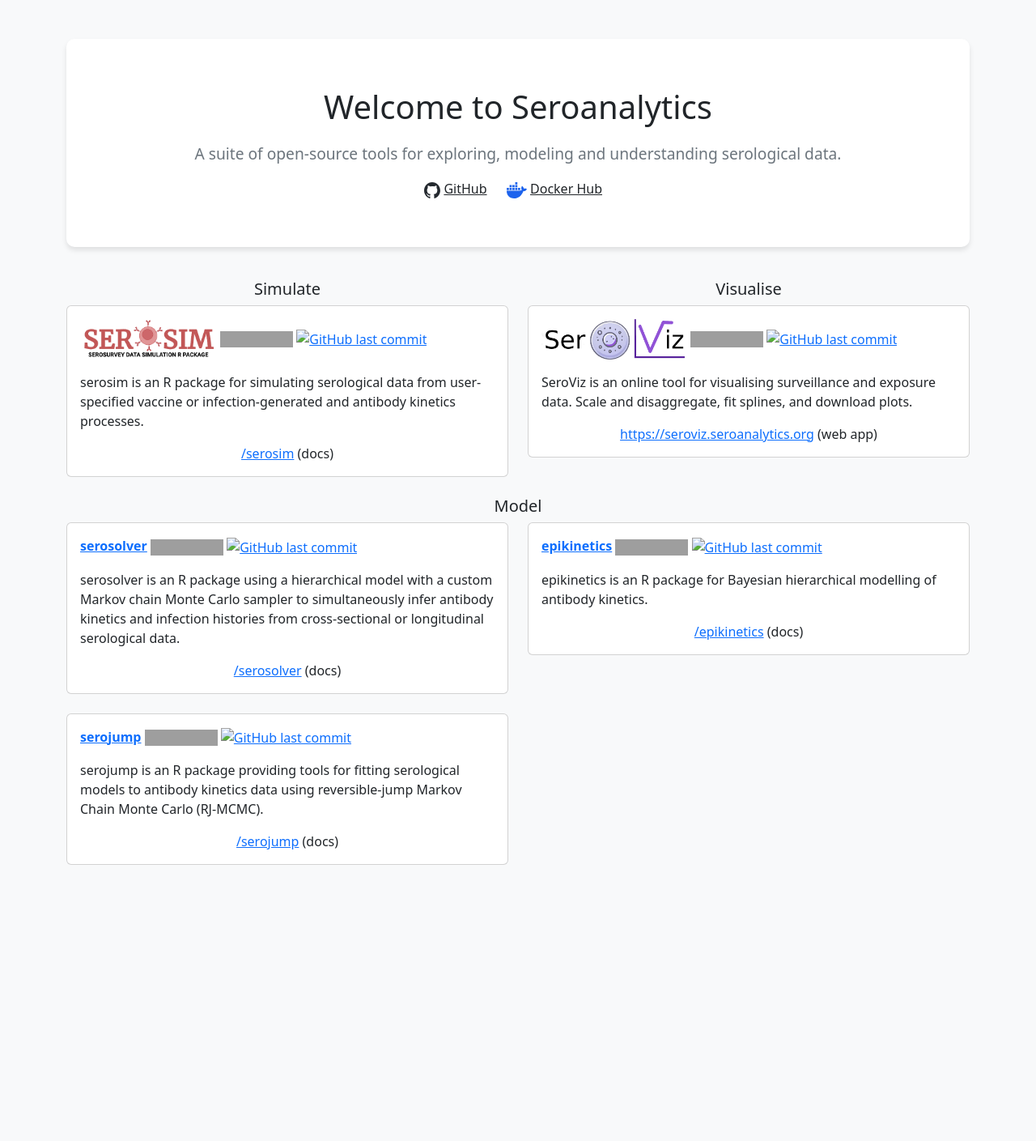
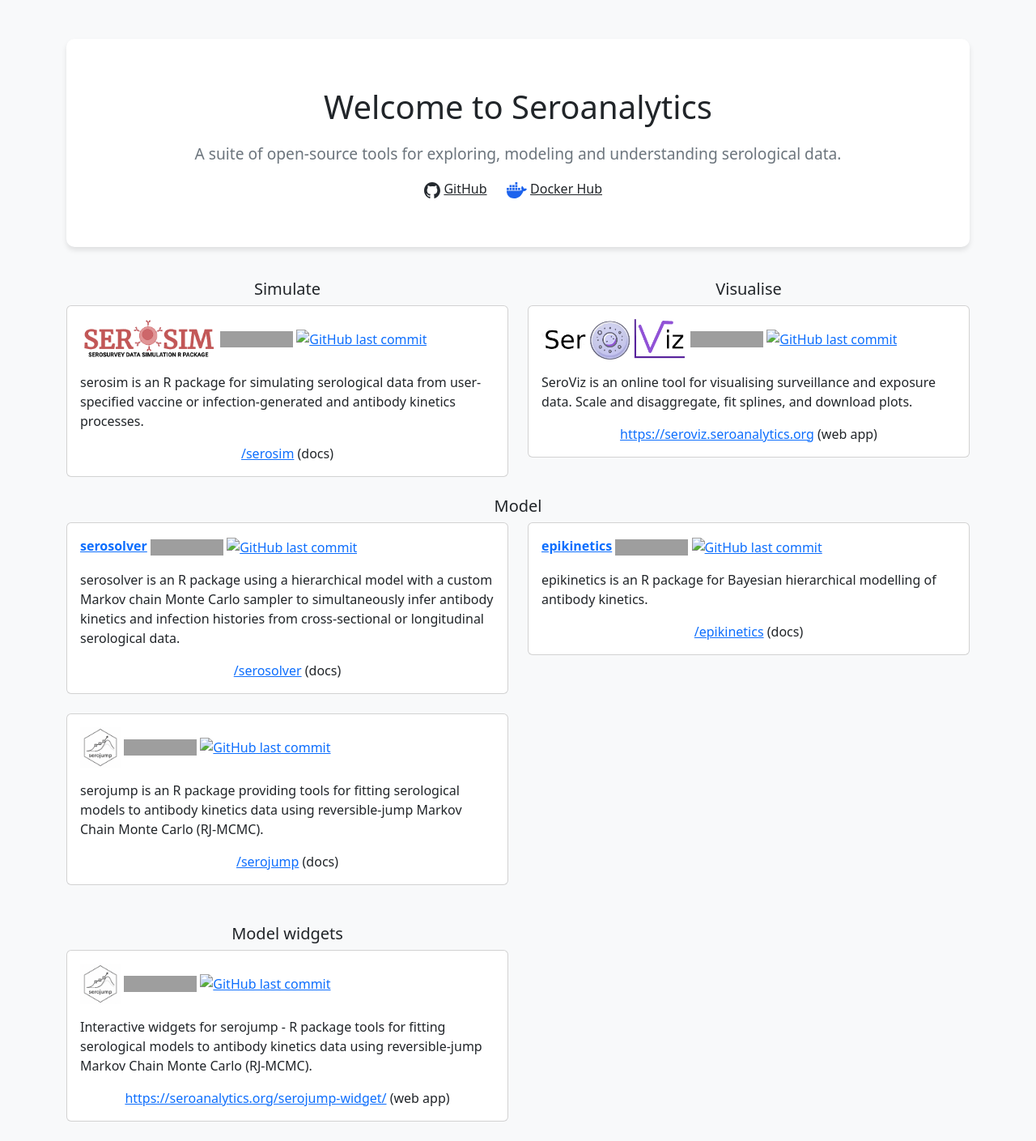
Before and after one commit to seroanalytics/seroanalytics.github.io, a Jekyll site: the page built from index.md, in a window 1280 px wide. Shown: the whole page at 81% size. Built offline with Jekyll 4.4.1, drawn with Linux system fonts in a browser that asks for light colours; before the commit the page ends 1116 px from its top, so only the background shows below that; grey boxes are pictures that could not be loaded.

Commit message:
Add Model widgets section with serojump-widgets
- Add new widgets.yml data file with serojump-widgets entry
- Update default.html layout to include Model widgets section
- Add serojump hex logo to both serojump package and serojump-widgets
- Update Gemfile with required gems for Ruby 3.4+ compatibility
- Link to https://seroanalytics.org/serojump-widget/ and GitHub repo

```diff
--- a/_data/model.yml
+++ b/_data/model.yml
@@ -12,3 +12,4 @@
   description: "serojump is an R package providing tools for fitting serological models to antibody kinetics data using reversible-jump Markov Chain Monte Carlo (RJ-MCMC)."
   docs: "/serojump"
   gh_repo: serojump
+  logo: "serojump_hex.png"
--- /dev/null
+++ b/_data/widgets.yml
@@ -0,0 +1,5 @@
+- name: "serojump-widgets"
+  description: "Interactive widgets for serojump - R package tools for fitting serological models to antibody kinetics data using reversible-jump Markov Chain Monte Carlo (RJ-MCMC)."
+  gh_repo: serojump-widget
+  web: "https://seroanalytics.org/serojump-widget/"
+  logo: "serojump_hex.png"
--- a/_layouts/default.html
+++ b/_layouts/default.html
@@ -92,6 +92,9 @@
         {% assign tools = site.data.model %}
         {% assign title = "Model" %}
         {% include section.html tools=site.data.model title="Model" %}
+        {% assign tools = site.data.widgets %}
+        {% assign title = "Model widgets" %}
+        {% include section.html tools=site.data.widgets title="Model widgets" %}
     </div>
 </div>
 
```
Also changed, not shown: Gemfile (+12 -0 lines), Gemfile.lock, assets/serojump_hex.png (added).
